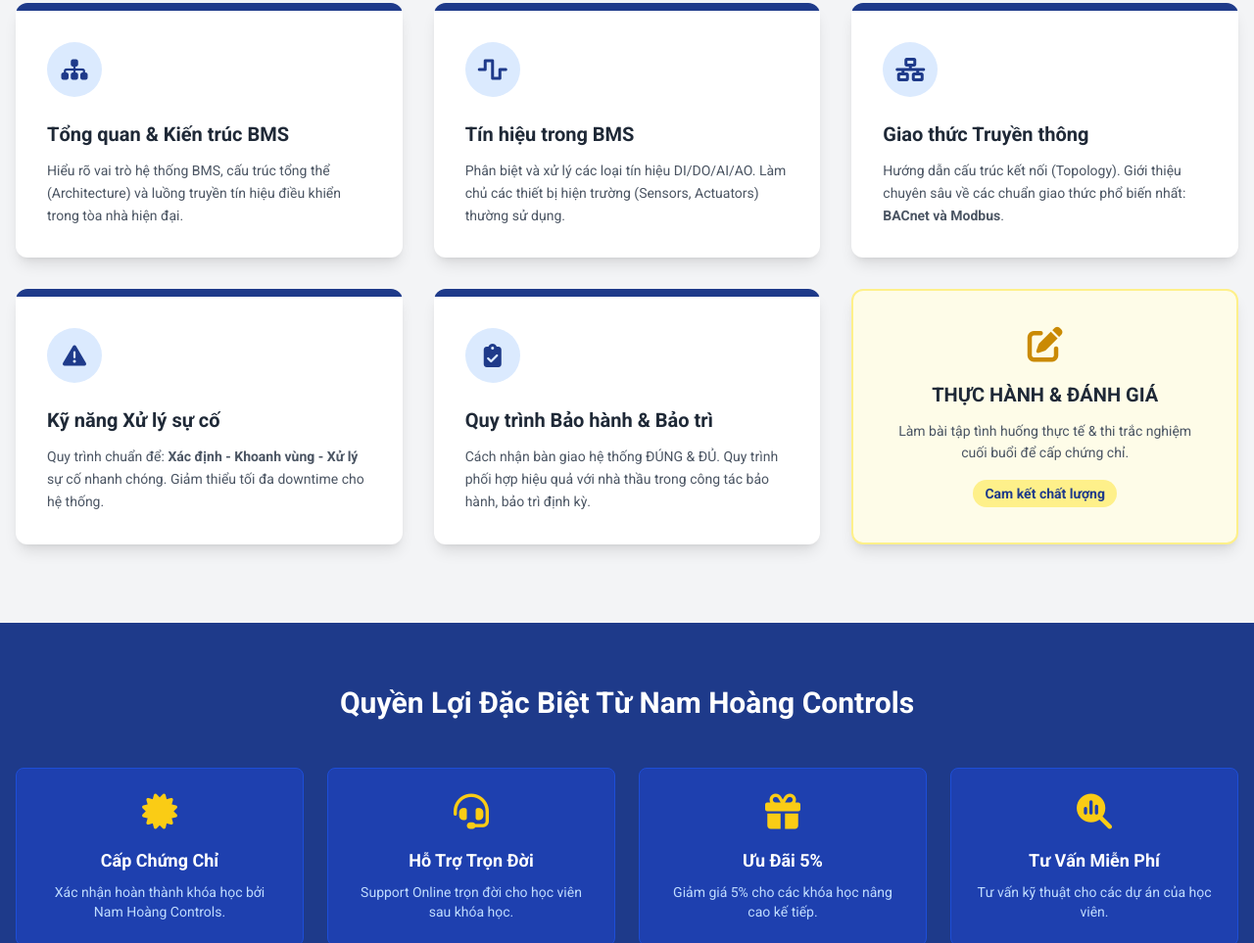
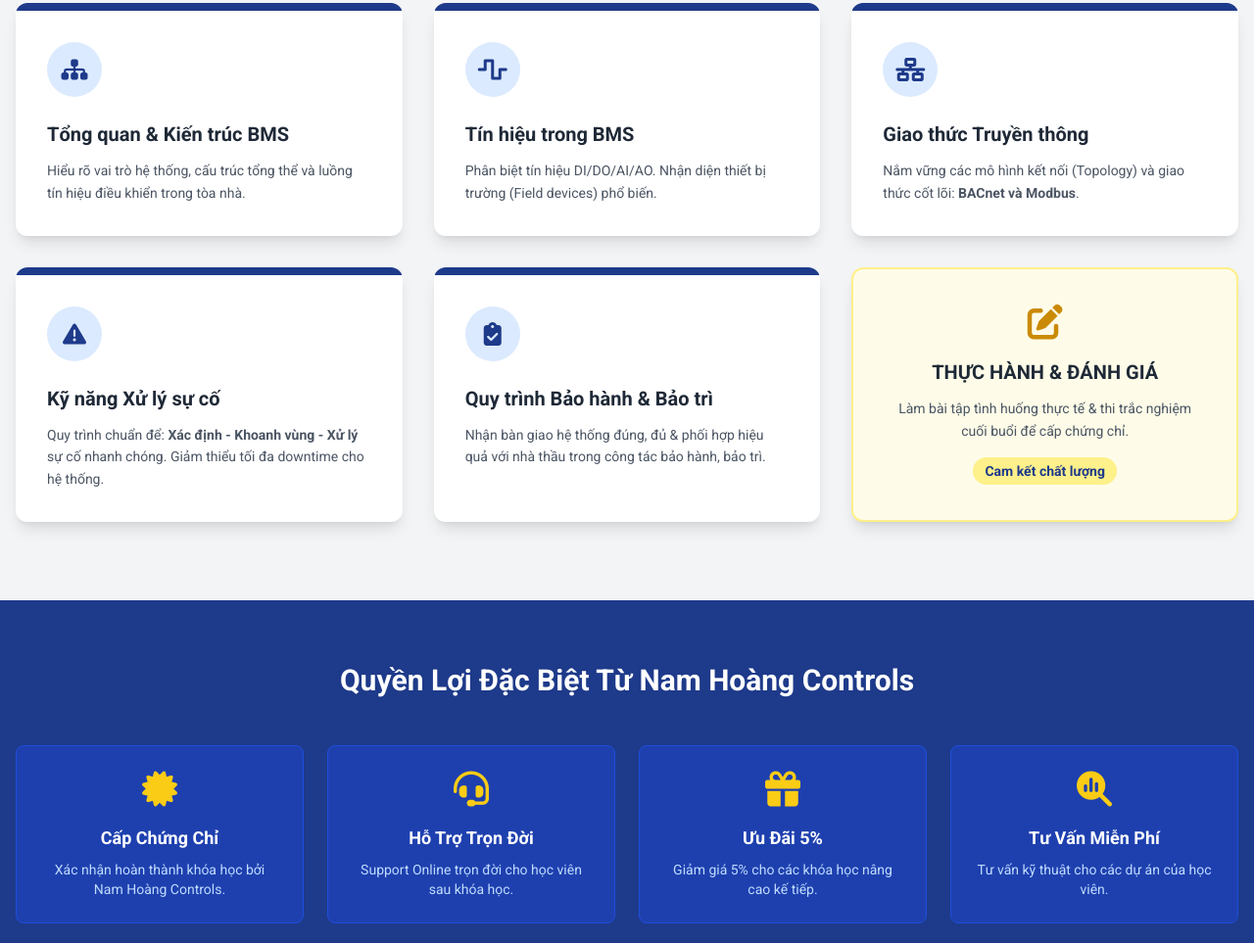
Before and after one commit to NHControls/BMS-training-for-building-technician, a plain HTML site: page index.html in a window 1280 px wide. Shown: the part 1415-2378 px from the top of the page at 98% size. Drawn offline with nearby package versions, Linux system fonts and the light colour scheme.

Commit message:
Update index.html

```diff
--- a/index.html
+++ b/index.html
@@ -166,7 +166,7 @@
                         </div>
                         <h3 class="text-xl font-bold mb-3 text-gray-800">Tổng quan & Kiến trúc BMS</h3>
                         <p class="text-gray-600 text-sm leading-relaxed">
-                            Hiểu rõ vai trò hệ thống BMS, cấu trúc tổng thể (Architecture) và luồng truyền tín hiệu điều khiển trong tòa nhà hiện đại.
+                            Hiểu rõ vai trò hệ thống, cấu trúc tổng thể và luồng tín hiệu điều khiển trong tòa nhà.
                         </p>
                     </div>
                 </div>
@@ -180,7 +180,7 @@
                         </div>
                         <h3 class="text-xl font-bold mb-3 text-gray-800">Tín hiệu trong BMS</h3>
                         <p class="text-gray-600 text-sm leading-relaxed">
-                            Phân biệt và xử lý các loại tín hiệu DI/DO/AI/AO. Làm chủ các thiết bị hiện trường (Sensors, Actuators) thường sử dụng.
+                            Phân biệt tín hiệu DI/DO/AI/AO. Nhận diện thiết bị trường (Field devices) phổ biến.
                         </p>
                     </div>
                 </div>
@@ -194,7 +194,7 @@
                         </div>
                         <h3 class="text-xl font-bold mb-3 text-gray-800">Giao thức Truyền thông</h3>
                         <p class="text-gray-600 text-sm leading-relaxed">
-                            Hướng dẫn cấu trúc kết nối (Topology). Giới thiệu chuyên sâu về các chuẩn giao thức phổ biến nhất: <strong>BACnet và Modbus</strong>.
+                            Nắm vững các mô hình kết nối (Topology) và giao thức cốt lõi: <strong>BACnet và Modbus</strong>.
                         </p>
                     </div>
                 </div>
@@ -222,7 +222,7 @@
                         </div>
                         <h3 class="text-xl font-bold mb-3 text-gray-800">Quy trình Bảo hành & Bảo trì</h3>
                         <p class="text-gray-600 text-sm leading-relaxed">
-                            Cách nhận bàn giao hệ thống ĐÚNG & ĐỦ. Quy trình phối hợp hiệu quả với nhà thầu trong công tác bảo hành, bảo trì định kỳ.
+                            Nhận bàn giao hệ thống đúng, đủ & phối hợp hiệu quả với nhà thầu trong công tác bảo hành, bảo trì.
                         </p>
                     </div>
                 </div>
```
